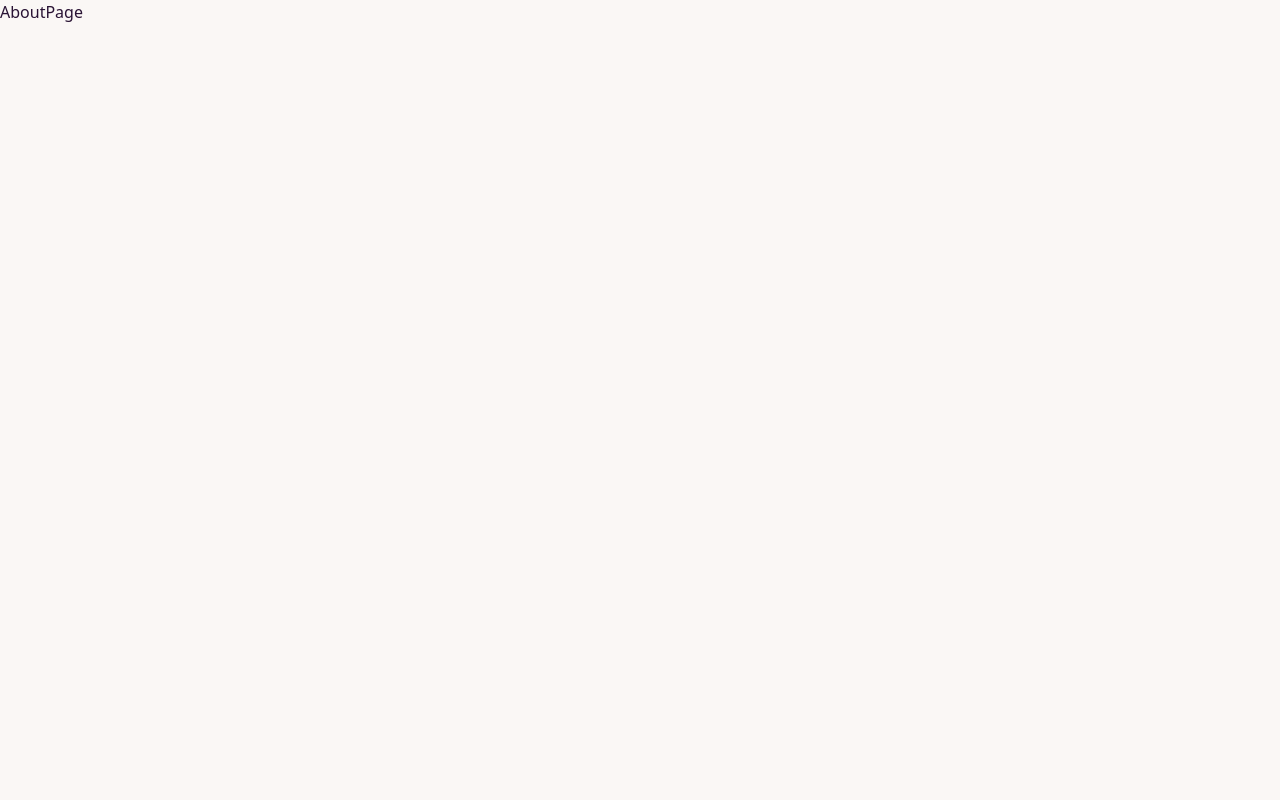
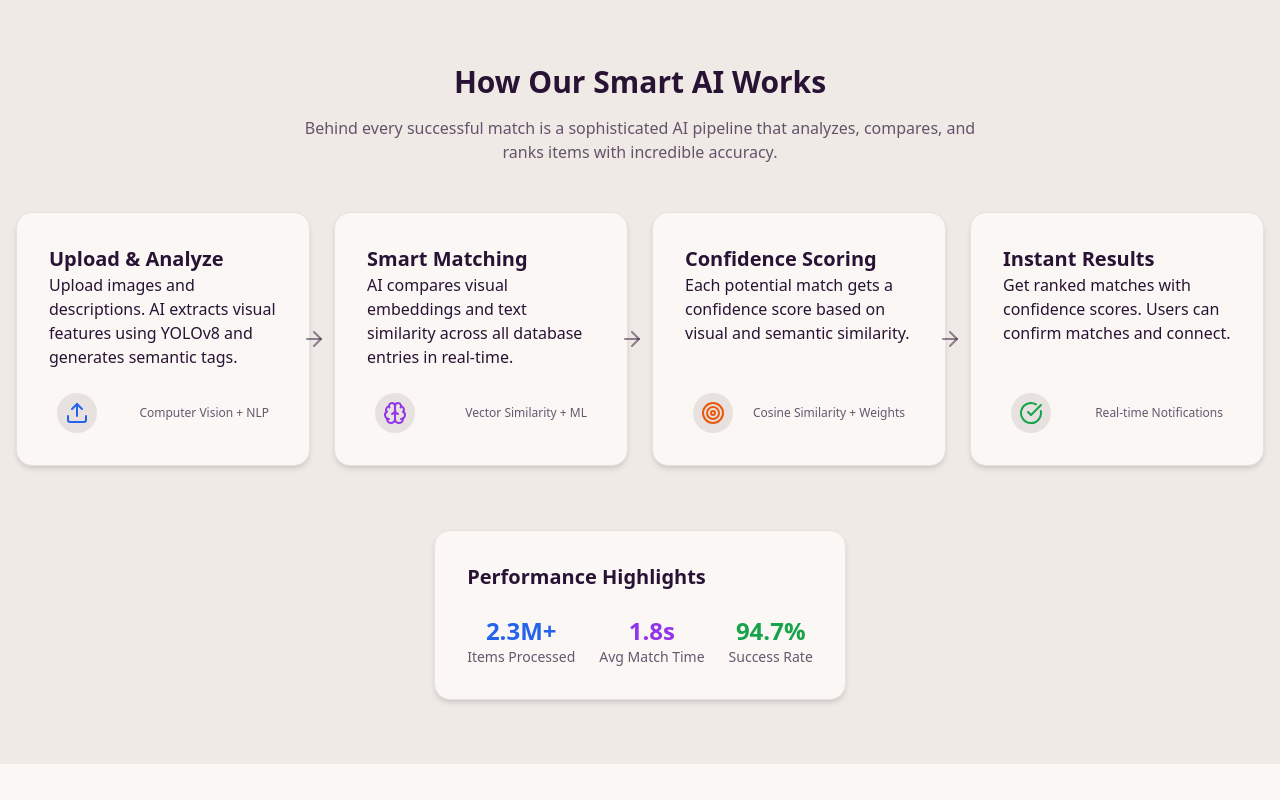
Before and after one commit to Aishwaryaadla/campusfind, a React (Vite) app in the folder client/: page /about in a window 1280 px wide. Built offline with nearby package versions, Linux system fonts and the light colour scheme.

Commit message:
updated about page

```diff
--- a/client/src/components/ui/Card.jsx
+++ b/client/src/components/ui/Card.jsx
@@ -3,16 +3,20 @@ import React from 'react';
 
 const Card = ({ title, description, image, children }) => {
   return (
-    <div className="card bg-base-100 shadow-md border border-base-300 max-w-sm transition duration-300 ease-in-out hover:shadow-xl cursor-pointer">
+    <div className="card h-full bg-base-100 shadow-md border border-base-300 transition duration-300 ease-in-out hover:shadow-xl cursor-pointer flex flex-col">
       {image && (
         <figure>
           <img src={image} alt={title} className="object-cover h-48 w-full" />
         </figure>
       )}
-      <div className="card-body">
-        <h2 className="card-title">{title}</h2>
-        <p>{description}</p>
-        {children && <div className="card-actions justify-end">{children}</div>}
+      <div className="card-body flex flex-col justify-between flex-grow">
+        <div>
+          <h2 className="card-title">{title}</h2>
+          <p>{description}</p>
+        </div>
+        {children && (
+          <div className="card-actions justify-end mt-4">{children}</div>
+        )}
       </div>
     </div>
   );
--- a/client/src/pages/AboutPage.jsx
+++ b/client/src/pages/AboutPage.jsx
@@ -1,11 +1,113 @@
 import React from 'react'
+import {
+  Upload,
+  Brain,
+  Target,
+  CheckCircle,
+  ArrowRight,
+} from "lucide-react";
+import Card from "../components/ui/Card";
+
+const steps = [
+  {
+    icon: <Upload className="w-6 h-6 text-blue-600" />,
+    title: "Upload & Analyze",
+    description:
+      "Upload images and descriptions. AI extracts visual features using YOLOv8 and generates semantic tags.",
+    tech: "Computer Vision + NLP",
+    color: "blue",
+  },
+  {
+    icon: <Brain className="w-6 h-6 text-purple-600" />,
+    title: "Smart Matching",
+    description:
+      "AI compares visual embeddings and text similarity across all database entries in real-time.",
+    tech: "Vector Similarity + ML",
+    color: "purple",
+  },
+  {
+    icon: <Target className="w-6 h-6 text-orange-600" />,
+    title: "Confidence Scoring",
+    description:
+      "Each potential match gets a confidence score based on visual and semantic similarity.",
+    tech: "Cosine Similarity + Weights",
+    color: "orange",
+  },
+  {
+    icon: <CheckCircle className="w-6 h-6 text-green-600" />,
+    title: "Instant Results",
+    description:
+      "Get ranked matches with confidence scores. Users can confirm matches and connect.",
+    tech: "Real-time Notifications",
+    color: "green",
+  },
+];
 
 const AboutPage = () => {
   return (
-    <div>
-      AboutPage
+    <div className="py-16 px-4 bg-base-200">
+      <div className="max-w-6xl mx-auto text-center mb-12">
+        <h2 className="text-3xl font-bold mb-4">How Our Smart AI Works</h2>
+        <p className="text-base-content text-opacity-70 max-w-2xl mx-auto">
+          Behind every successful match is a sophisticated AI pipeline that
+          analyzes, compares, and ranks items with incredible accuracy.
+        </p>
+      </div>
+
+      {/* Steps */}
+      <div className="grid grid-cols-1 sm:grid-cols-2 lg:grid-cols-4 gap-6 relative">
+        {steps.map((step, index) => (
+          <div key={index} className="relative">
+            <Card
+              title={step.title}
+              description={step.description}
+              image={null}
+            >
+              <div className="flex items-center justify-between w-full px-2">
+                <div className="bg-base-300 rounded-full p-2">{step.icon}</div>
+                <span className="text-xs text-base-content text-opacity-70">
+                  {step.tech}
+                </span>
+              </div>
+            </Card>
+
+            {/* Arrow between steps */}
+            {index < steps.length - 1 && (
+              <div className="hidden lg:block absolute top-1/2 -right-4 transform -translate-y-1/2 z-10">
+                <ArrowRight className="w-6 h-6 text-base-content text-opacity-50" />
+              </div>
+            )}
+          </div>
+        ))}
+      </div>
+
+      {/* Performance Section */}
+      <div className="mt-16 flex flex-col items-center justify-center">
+        <Card title="Performance Highlights" description="">
+          <div className="flex flex-wrap gap-6 justify-center">
+            <div className="text-center">
+              <div className="text-2xl font-bold text-blue-600">2.3M+</div>
+              <div className="text-sm text-base-content text-opacity-70">
+                Items Processed
+              </div>
+            </div>
+            <div className="text-center">
+              <div className="text-2xl font-bold text-purple-600">1.8s</div>
+              <div className="text-sm text-base-content text-opacity-70">
+                Avg Match Time
+              </div>
+            </div>
+            <div className="text-center">
+              <div className="text-2xl font-bold text-green-600">94.7%</div>
+              <div className="text-sm text-base-content text-opacity-70">
+                Success Rate
+              </div>
+            </div>
+          </div>
+        </Card>
+      </div>
     </div>
-  )
-}
+  );
+};
 
 export default AboutPage;
```
